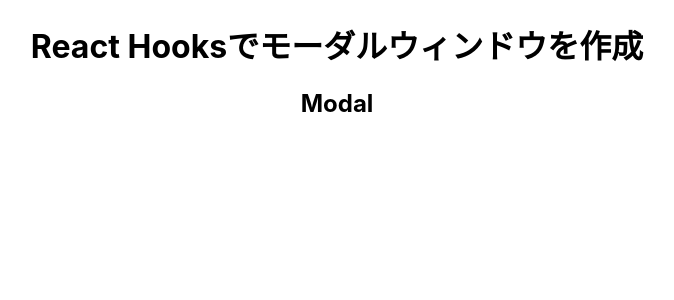
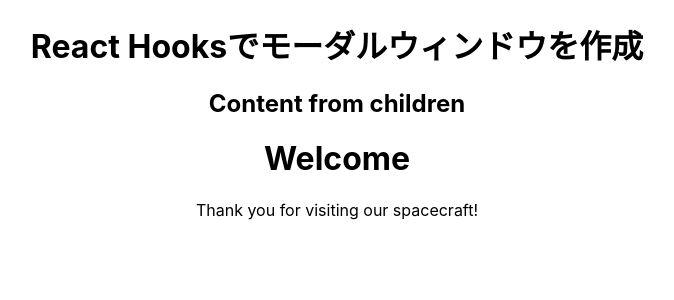
Before and after one commit to Onepiece2424/react-hooks-modal, a React (Create React App) app: page / in a window 1280 px wide. Shown: the top 300 px of the page, without its empty margins (303-977 px from the left). Built offline with nearby package versions, Linux system fonts and the light colour scheme; the HTML template or start-up script is replaced by a standard one.

Commit message:
childrenの設定

```diff
--- a/src/App.jsx
+++ b/src/App.jsx
@@ -1,12 +1,18 @@
 import './App.css';
+import WelcomeDialog from './components/WelcomeDialog';
 import useModal from './hooks/useModal';
 
 function App() {
+
   const { Modal } = useModal();
+
   return (
     <div className="App">
       <h1>React Hooksでモーダルウィンドウを作成</h1>
-      <Modal />
+      <Modal>
+        <h2>Content from children</h2>
+      </Modal>
+      <WelcomeDialog />
     </div>
   );
 }
--- a/src/hooks/useModal.jsx
+++ b/src/hooks/useModal.jsx
@@ -1,6 +1,7 @@
 const useModal = () => {
-  const Modal = () => {
-    return <h2>Modal</h2>;
+  const Modal = ({ children }) => {
+    console.log(children)
+    return <>{children}</>;
   };
 
   return { Modal };
```
